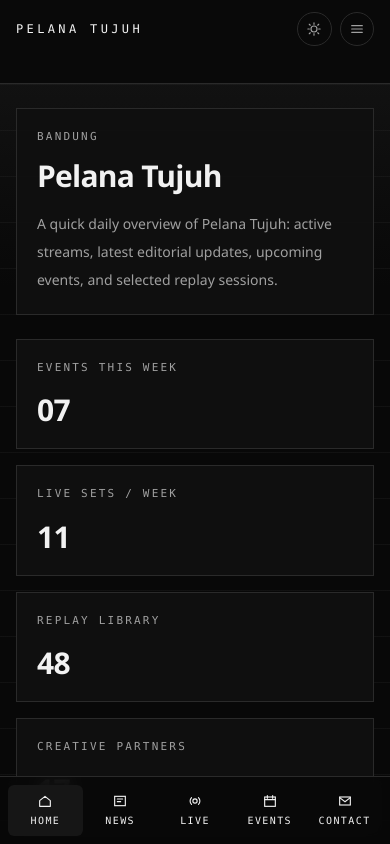
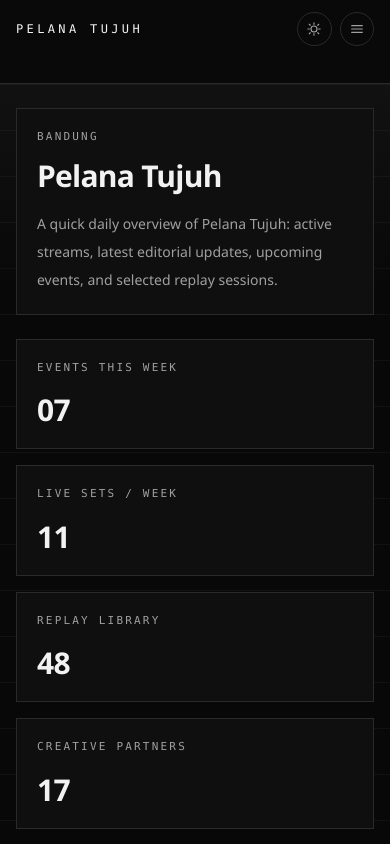
Before and after one commit to mridwannp/pelana7, a Next.js app: page / in a window 390 px wide. Shown: the top 844 px of the page. Built offline with nearby package versions, Linux system fonts and the light colour scheme.

Commit message:
delete bottom

```diff
--- a/src/app/layout.tsx
+++ b/src/app/layout.tsx
@@ -3,7 +3,6 @@ import Script from "next/script";
 import "./globals.css";
 import { SiteHeader } from "@/components/site-header";
 import { SiteFooter } from "@/components/site-footer";
-import { SiteMobileNav } from "@/components/site-mobile-nav";
 
 export const metadata: Metadata = {
   title: "PELANA TUJUH",
@@ -37,7 +36,6 @@ export default function RootLayout({
         <SiteHeader />
         <div className="flex-1">{children}</div>
         <SiteFooter />
-        <SiteMobileNav />
       </body>
     </html>
   );
--- a/src/components/page-shell.tsx
+++ b/src/components/page-shell.tsx
@@ -9,7 +9,7 @@ type PageShellProps = {
 
 export function PageShell({ title, kicker, description, children }: PageShellProps) {
   return (
-    <main className="grid-overlay min-h-[calc(100vh-124px)] pb-24 md:pb-0">
+    <main className="grid-overlay min-h-[calc(100vh-124px)]">
       <div className="mx-auto flex w-full max-w-6xl flex-col gap-6 px-4 py-6 md:gap-8 md:px-10 md:py-10">
         <section className="surface-card p-5 md:p-8">
           <p className="mono-kicker">{kicker}</p>
--- a/src/components/site-mobile-nav.tsx
+++ /dev/null
@@ -1,111 +0,0 @@
-"use client";
-
-import Link from "next/link";
-import { usePathname } from "next/navigation";
-import { useEffect, useRef, useState } from "react";
-
-const quickNav = [
-  {
-    href: "/",
-    label: "Home",
-    icon: (
-      <svg viewBox="0 0 24 24" className="h-4 w-4" fill="none" aria-hidden="true">
-        <path d="M4 11.5L12 5l8 6.5V20H4v-8.5z" stroke="currentColor" strokeWidth="1.7" strokeLinejoin="round" />
-      </svg>
-    ),
-  },
-  {
-    href: "/news",
-    label: "News",
-    icon: (
-      <svg viewBox="0 0 24 24" className="h-4 w-4" fill="none" aria-hidden="true">
-        <rect x="4" y="5" width="16" height="14" stroke="currentColor" strokeWidth="1.7" />
-        <path d="M8 9h8M8 13h5" stroke="currentColor" strokeWidth="1.7" strokeLinecap="round" />
-      </svg>
-    ),
-  },
-  {
-    href: "/live",
-    label: "Live",
-    icon: (
-      <svg viewBox="0 0 24 24" className="h-4 w-4" fill="none" aria-hidden="true">
-        <circle cx="12" cy="12" r="3.2" stroke="currentColor" strokeWidth="1.7" />
-        <path d="M6.8 6.8a7.4 7.4 0 0 0 0 10.4M17.2 6.8a7.4 7.4 0 0 1 0 10.4" stroke="currentColor" strokeWidth="1.7" strokeLinecap="round" />
-      </svg>
-    ),
-  },
-  {
-    href: "/events",
-    label: "Events",
-    icon: (
-      <svg viewBox="0 0 24 24" className="h-4 w-4" fill="none" aria-hidden="true">
-        <rect x="4" y="6" width="16" height="14" stroke="currentColor" strokeWidth="1.7" />
-        <path d="M4 10h16M8 4v4M16 4v4" stroke="currentColor" strokeWidth="1.7" strokeLinecap="round" />
-      </svg>
-    ),
-  },
-  {
-    href: "/contact",
-    label: "Contact",
-    icon: (
-      <svg viewBox="0 0 24 24" className="h-4 w-4" fill="none" aria-hidden="true">
-        <path d="M4 7l8 6 8-6" stroke="currentColor" strokeWidth="1.7" strokeLinecap="round" />
-        <rect x="4" y="6" width="16" height="12" stroke="currentColor" strokeWidth="1.7" />
-      </svg>
-    ),
-  },
-];
-
-export function SiteMobileNav() {
-  const pathname = usePathname();
-  const [visible, setVisible] = useState(true);
-  const lastY = useRef(0);
-
-  useEffect(() => {
-    const onScroll = () => {
-      const currentY = window.scrollY;
-      const delta = currentY - lastY.current;
-
-      if (currentY < 24) {
-        setVisible(true);
-      } else if (delta > 8) {
-        setVisible(false);
-      } else if (delta < -8) {
-        setVisible(true);
-      }
-
-      lastY.current = currentY;
-    };
-
-    window.addEventListener("scroll", onScroll, { passive: true });
-    return () => window.removeEventListener("scroll", onScroll);
-  }, []);
-
-  return (
-    <nav
-      className={`fixed inset-x-0 bottom-0 z-40 border-t border-[var(--line)] bg-[color-mix(in_oklab,var(--background)_90%,transparent)] backdrop-blur transition-transform duration-300 md:hidden ${
-        visible ? "translate-y-0" : "translate-y-full"
-      }`}
-    >
-      <div className="mx-auto grid w-full max-w-6xl grid-cols-5 px-2 py-2">
-        {quickNav.map((item) => {
-          const isActive = pathname === item.href;
-          return (
-            <Link
-              key={item.href}
-              href={item.href}
-              className={`flex flex-col items-center gap-1 rounded-md px-2 py-2 text-[10px] uppercase tracking-[0.14em] transition ${
-                isActive
-                  ? "bg-[var(--surface-alt)] text-[var(--foreground)]"
-                  : "text-[var(--muted)]"
-              }`}
-            >
-              {item.icon}
-              <span className="font-mono">{item.label}</span>
-            </Link>
-          );
-        })}
-      </div>
-    </nav>
-  );
-}
```
